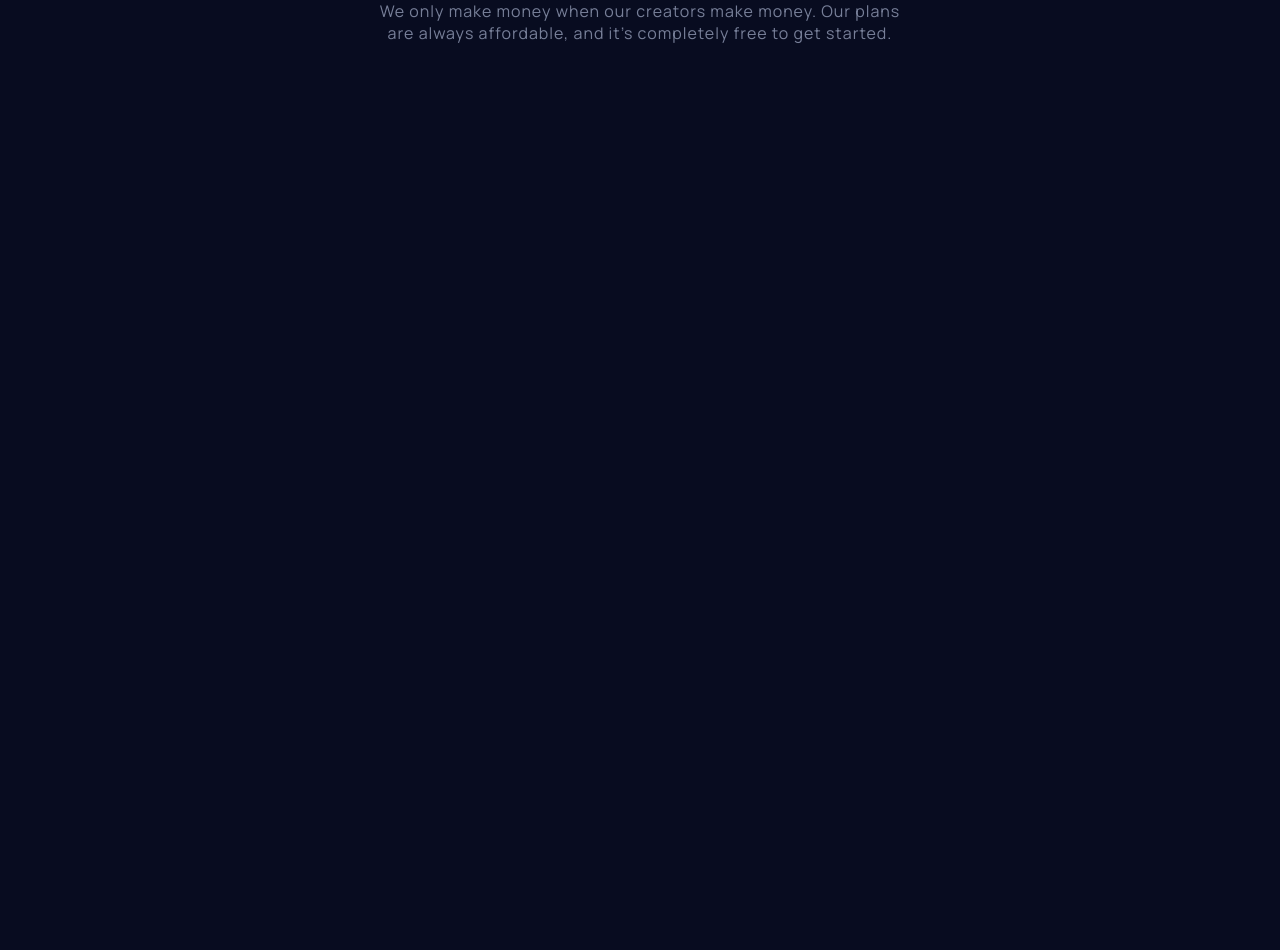
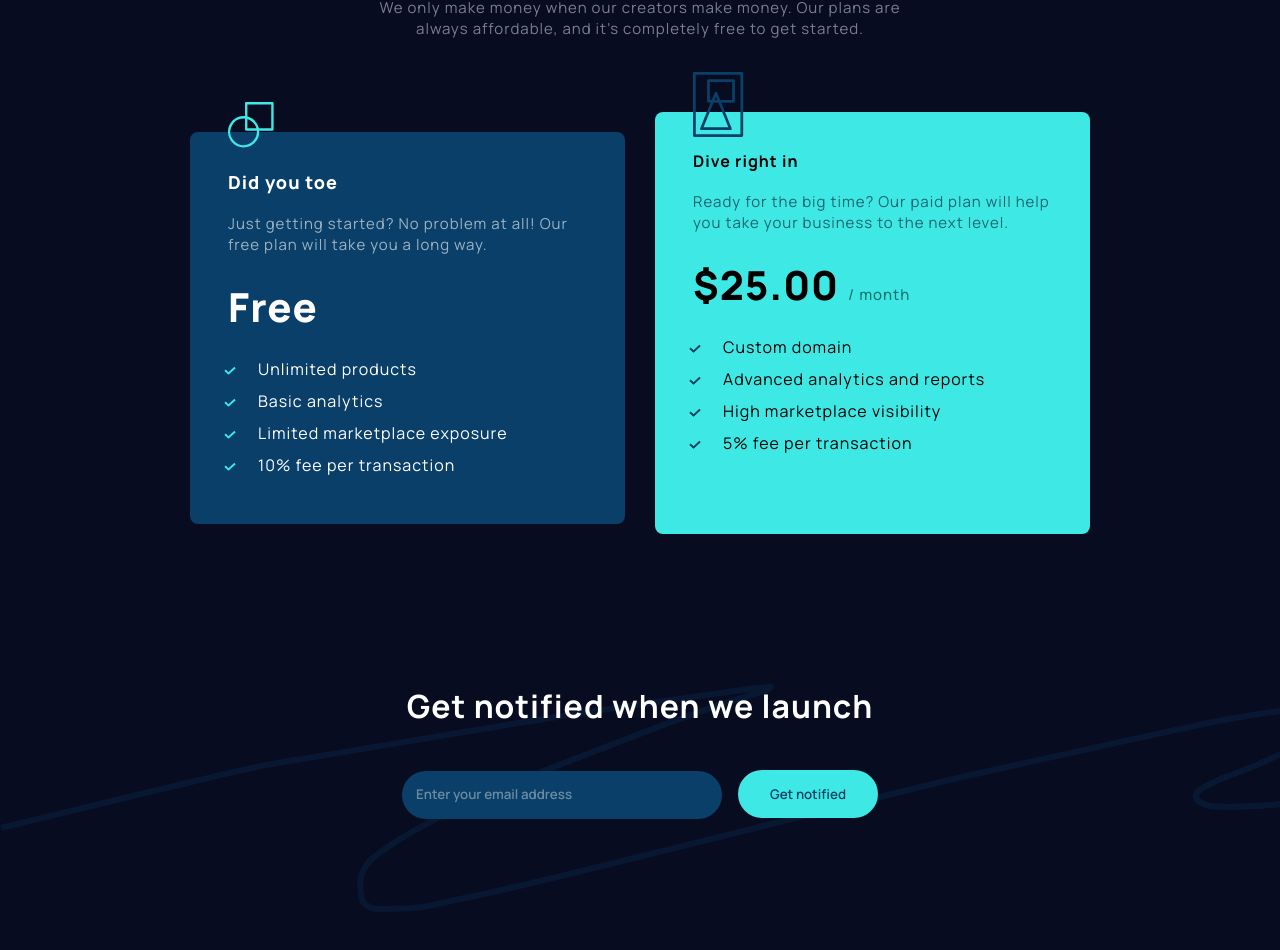
Before and after one commit to Salarmrd/maker-pre-launch, a React (Create React App) app: page / in a window 1280 px wide. Shown: the part 1464-2414 px from the top of the page. Before the commit the page ends 1588 px from the top, so only its background shows below. Built offline with nearby package versions, Linux system fonts and the light colour scheme.

Commit message:
desktopviewDone

```diff
--- a/src/App.js
+++ b/src/App.js
@@ -5,6 +5,10 @@ import Egg from "./assets/illustration-passions.svg";
 import Financial from "./assets/illustration-financial-freedom.svg";
 import Lifestyle from "./assets/illustration-lifestyle.svg";
 import anywhere from "./assets/illustration-work-anywhere.svg";
+import check from "./assets/icon-check.svg";
+import checkfree from "./assets/checkfreeicon.svg";
+import Freeicon from "./assets/icon-free.svg";
+import diveicon from "./assets/icon-paid.svg";
 
 function App() {
   return (
@@ -80,11 +84,73 @@ function App() {
             We only make money when our creators make money. Our plans are
             always affordable, and it’s completely free to get started.
           </p>
-          <div className="plans">
-            <div className="free"></div>
-            <div className="monthly"></div>
+        </div>
+        <div className="plans">
+          <div className="free">
+            <img src={Freeicon} alt="freeicon" className="img-icon" />
+            <h4>Did you toe</h4>
+            <p>
+              Just getting started? No problem at all! Our free plan will take
+              you a long way.
+            </p>
+            <p className="price">Free</p>
+            <ul style={{ listStyleImage: `url(${checkfree})` }}>
+              <li>
+                <span>Unlimited products</span>
+              </li>
+              <li>
+                <span>Basic analytics</span>
+              </li>
+              <li>
+                <span>Limited marketplace exposure</span>
+              </li>
+              <li>
+                <span>10% fee per transaction</span>
+              </li>
+            </ul>
+          </div>
+          <div className="monthly">
+            <img src={diveicon} alt="freeicon" className="img-icon" />
+            <h4>Dive right in</h4>
+            <p>
+              Ready for the big time? Our paid plan will help you take your
+              business to the next level.
+            </p>
+            <p className="price">
+              $25.00{" "}
+              <span
+                style={{ fontSize: "15px", opacity: "0.5", fontWeight: "500" }}
+              >
+                / month
+              </span>
+            </p>
+            <ul style={{ listStyleImage: `url(${check})` }}>
+              <li>
+                <span>Custom domain</span>
+              </li>
+              <li>
+                <span>Advanced analytics and reports</span>
+              </li>
+              <li>
+                <span>High marketplace visibility</span>
+              </li>
+              <li>
+                <span>5% fee per transaction</span>
+              </li>
+            </ul>
           </div>
         </div>
+      </div>
+      <div className="footer">
+        <h2>Get notified when we launch</h2>
+        <form>
+          <input
+            id="email-input"
+            type="email"
+            placeholder="Enter your email address"
+          />
+          <button type="submit">Get notified</button>
+        </form>
       </div>
     </div>
   );
--- a/src/App.scss
+++ b/src/App.scss
@@ -1,14 +1,14 @@
 @forward "variables.scss";
-@import url("https://fonts.googleapis.com/css2?family=Manrope:wght@400;500;800&family=Outfit:wght@400;700&family=Roboto:wght@400;500;700;900&family=Space+Grotesk:wght@500&display=swap");
+@import url("https://fonts.googleapis.com/css2?family=Manrope:wght@400;500;600;700;800&family=Outfit:wght@400;700&family=Roboto:wght@400;500;700;900&family=Space+Grotesk:wght@500&display=swap");
 body {
   padding: 80px 0;
   box-sizing: border-box;
   background-color: var(--background-color);
   font-family: var(--font);
   letter-spacing: 1px;
-  p{
+  p {
     color: var(--body-color);
-    size: 15px;
+    font-size: 15px;
   }
   .App {
     nav {
@@ -20,7 +20,6 @@ body {
       justify-content: center;
       align-items: center;
       background-image: url("./assets/Hero-images.svg");
-      background-position: center;
       background-size: cover;
       background-repeat: no-repeat;
       height: 510px;
@@ -78,17 +77,136 @@ body {
       }
     }
     .third {
-      display: flex;
-      justify-content: center;
-      align-items: center;
       margin-top: 200px;
       .pricing {
+        margin: 0 auto 73px auto;
         text-align: center;
         width: 550px;
         h2 {
           color: var(--header-color);
           margin-bottom: 24px;
+
         }
+      }
+      .plans {
+        display: flex;
+        margin: 0 auto;
+        gap: 30px;
+        width: 900px;
+        position: relative;
+
+        .free {
+          background-color: var(--second-bg);
+          width: 445px;
+          padding: 38px;
+          border-radius: 8px;
+          margin-top: 20px;
+          margin-bottom: 10px;
+          .img-icon {
+            position: absolute;
+            top: -10px;
+          }
+          .price {
+            font-size: 40px;
+            color: #ffff;
+            opacity: 1;
+            font-weight: 800;
+          }
+          h4 {
+            color: #ffff;
+            font-weight: 800;
+            font-size: 18px;
+          }
+          p {
+            margin: 19px 0 24px 0;
+            color: #ffffff;
+            opacity: 0.6;
+          }
+          ul {
+            list-style-type: none;
+            margin-left: 15px;
+            padding: 0;
+          }
+
+          li {
+            margin-bottom: 10px;
+            size: 15px;
+            color: white;
+            span {
+              margin-left: 15px;
+            }
+          }
+        }
+        .monthly {
+          background-color: var(--theme-color);
+          width: 445px;
+          padding: 38px;
+          border-radius: 8px;
+          .img-icon {
+            position: absolute;
+            top: -40px;
+          }
+          .price {
+            font-size: 40px;
+            color: #000000;
+            opacity: 1;
+            font-weight: 800;
+          }
+          p {
+            color: #080c20;
+            opacity: 0.6;
+            margin: 19px 0 24px 0;
+          }
+          ul {
+            list-style-type: none;
+            margin-left: 15px;
+            padding: 0;
+          }
+
+          li {
+            margin-bottom: 10px;
+            span {
+              margin-left: 15px;
+            }
+          }
+        }
+      }
+    }
+    .footer {
+      margin-top: 150px;
+      background-image: url("./assets/bg-footer-squiggle.svg");
+      height: 228px;
+      text-align: center;
+      h2 {
+        font-size: 32px;
+        color: #ffff;
+        font-size: 800;
+        margin-bottom: 42px;
+      }
+      input {
+        width: 320px;
+        height: 48px;
+        background: #093f68;
+        border-radius: 24px;
+        border: none;
+        padding: 14px;
+      }
+      input::placeholder {
+        color: #fff;
+        font-weight: 600;
+        opacity: 40%;
+        font-family: 'Manrope';
+      }
+      button {
+        height: 48px;
+        width: 140px;
+        background: #3ee9e5;
+        border-radius: 24px;
+        border: none;
+        margin-left: 16px;
+        font-weight: 600;
+        color: #093f68;
+        font-family: 'Manrope';
       }
     }
   }
```
Also changed, not shown: src/assets/checkfreeicon.svg (added).
